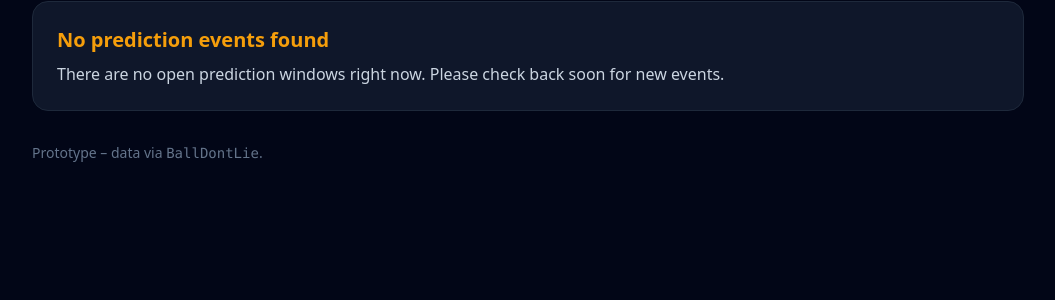
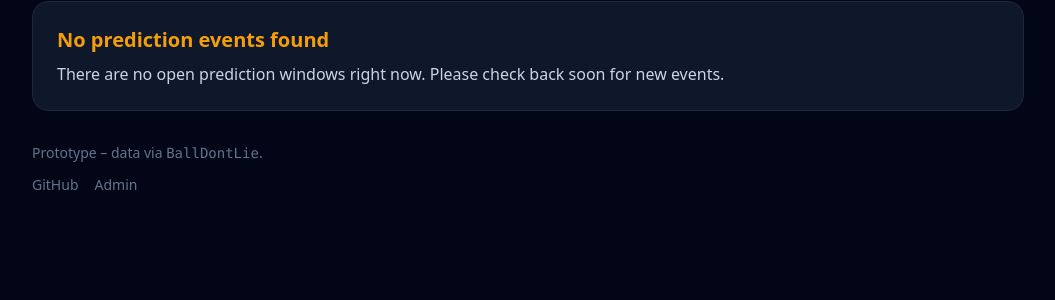
Before and after one commit to monsdar/HindSight, a Django app: page / in a window 1280 px wide. Shown: the part 412-712 px from the top of the page, without its empty margins (112-1167 px from the left). Run offline with Django 5.2, Linux system fonts and the light colour scheme; data that the repository does not hold is empty; parts of the project's set-up code (start-up, migrations or seed data) failed here and were passed over; some libraries are stand-ins or nearby versions.

Commit message:
Adjust footer link labels

```diff
--- a/templates/base.html
+++ b/templates/base.html
@@ -30,7 +30,20 @@
       {% block content %}{% endblock %}
     </main>
     <footer class="max-w-5xl mx-auto px-4 pb-10 text-sm text-slate-500">
-      <p>Prototype &ndash; data via <code>BallDontLie</code>.</p>
+      <p class="mb-3">Prototype &ndash; data via <code>BallDontLie</code>.</p>
+      <div class="flex flex-wrap items-center gap-x-4 gap-y-2">
+        <a
+          href="https://github.com/hooptipp/hooptipp"
+          target="_blank"
+          rel="noopener noreferrer"
+          class="transition text-slate-500 hover:text-slate-300"
+        >
+          GitHub
+        </a>
+        <a href="/admin" class="transition text-slate-500 hover:text-slate-300">
+          Admin
+        </a>
+      </div>
     </footer>
   </body>
 </html>
```
